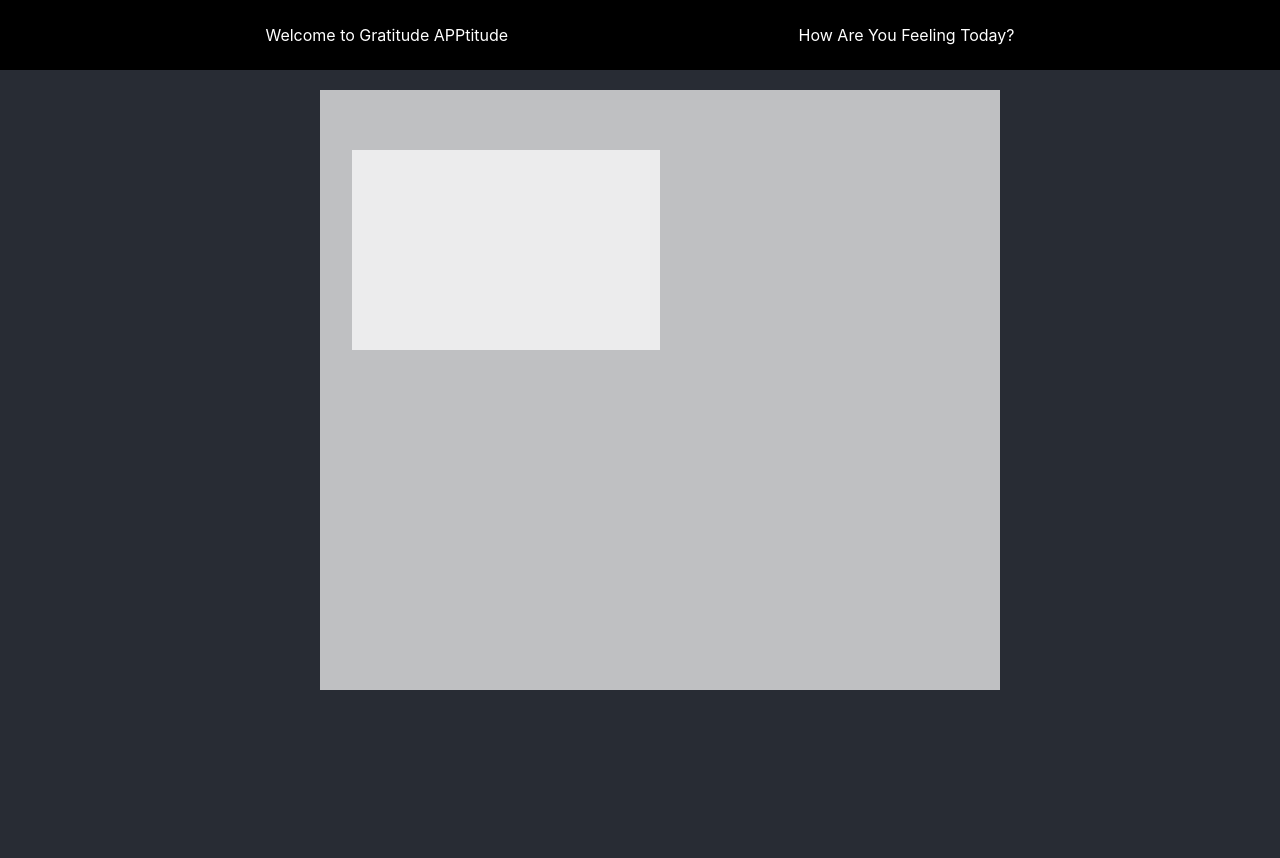
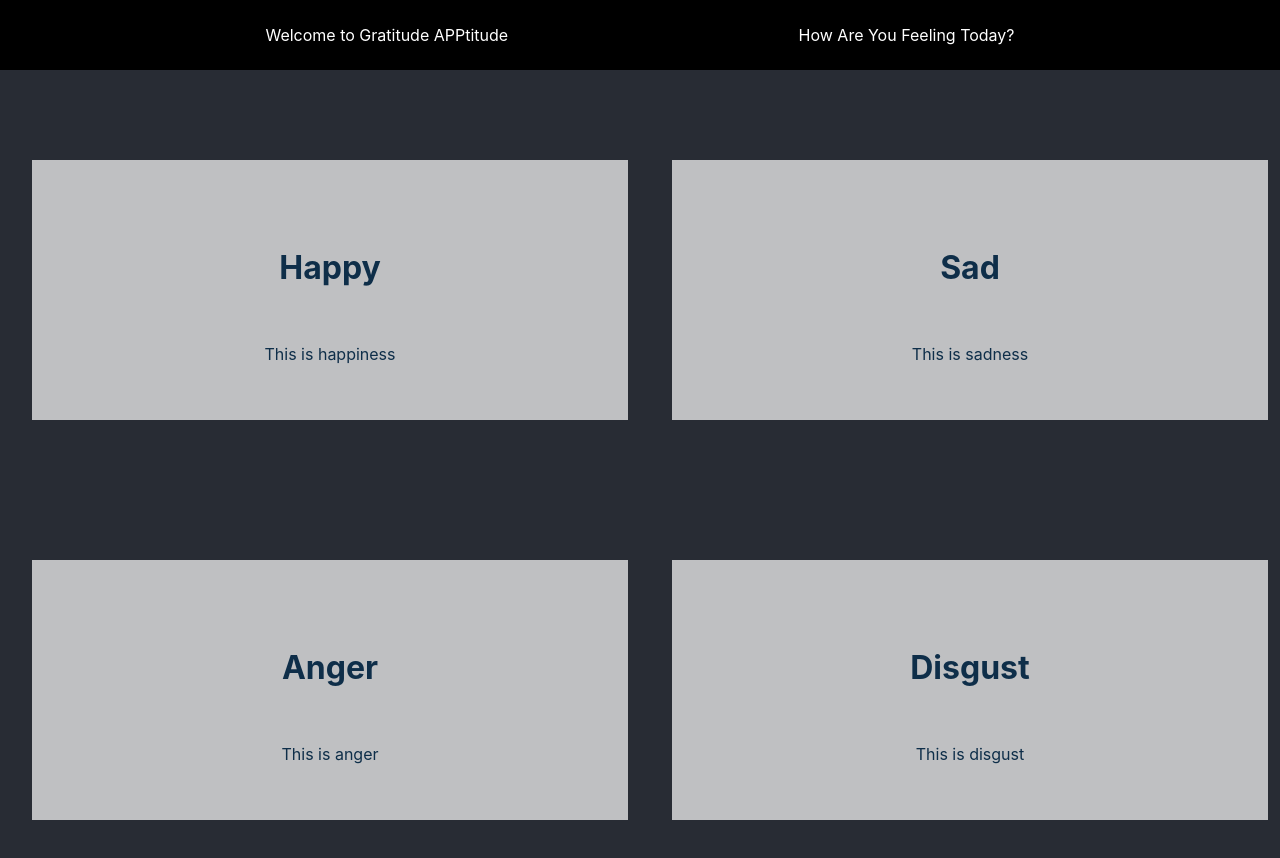
Before and after one commit to baileyjean/gratitudeAPPtitude, a React (Create React App) app in the folder client/: page /choosefeels in a window 1280 px wide. Shown: the top 858 px of the page. Built offline with nearby package versions, Linux system fonts and the light colour scheme; no server answers.

Commit message:
Fix styling on choosefeels page

```diff
--- a/client/src/App.css
+++ b/client/src/App.css
@@ -52,17 +52,16 @@ header {
   text-align: center;
 }
 
-.emotions {
+.emotionsContainer {
+  width: 100vw;
+  height: 100vh;
   display: grid;
   grid-template-columns: 1fr 1fr;
   grid-template-rows: 1fr 1fr;
-  width: 50%;
-  height: 70%;
+  align-content: center;
+  font-size: 1em;
   padding: 20px;
   margin: 0;
-  color: rgb(14, 46, 73);
-  background: rgba(255, 255, 255,0.7);
-  align-self: center;
 }
 
 .emotionCard {
--- a/client/src/components/EmotionsCard.jsx
+++ b/client/src/components/EmotionsCard.jsx
@@ -3,11 +3,24 @@ import React, { Component } from 'react';
 export default class EmotionCard extends Component {
   render() {
     const { emotions } = this.props
-    console.log(`emotions from EmotionsCard`, emotions)
-    console.log(`EMOTIONSCARD: emotions.name >> `, emotions.name)
     return (
-      <div className="emotionCard">
-        <h1>{emotions.name}</h1>
+      <div className="emotionsContainer">
+        <div className="emotionCard">
+          <h1>{emotions[0].name}</h1>
+          <p>{emotions[0].description}</p>
+        </div>
+        <div className="emotionCard">
+          <h1>{emotions[1].name}</h1>
+          <p>{emotions[1].description}</p>
+        </div>
+        <div className="emotionCard">
+          <h1>{emotions[2].name}</h1>
+          <p>{emotions[2].description}</p>
+        </div>
+        <div className="emotionCard">
+          <h1>{emotions[3].name}</h1>
+          <p>{emotions[3].description}</p>
+        </div>
       </div>
     )
   }
--- a/client/src/pages/ChooseFeels.js
+++ b/client/src/pages/ChooseFeels.js
@@ -5,10 +5,8 @@ export default class ChooseFeels extends Component {
   render() {
     const emotions = this.props.emotions
     return (
-      <div className="container">
-        <div className="emotions">
-          <EmotionsCard emotions = {emotions} />
-        </div>
+      <div>
+        <EmotionsCard emotions = {emotions} />
       </div>
       )
   }
```
Also changed, not shown: client/src/App.js (+9 -3 lines).
